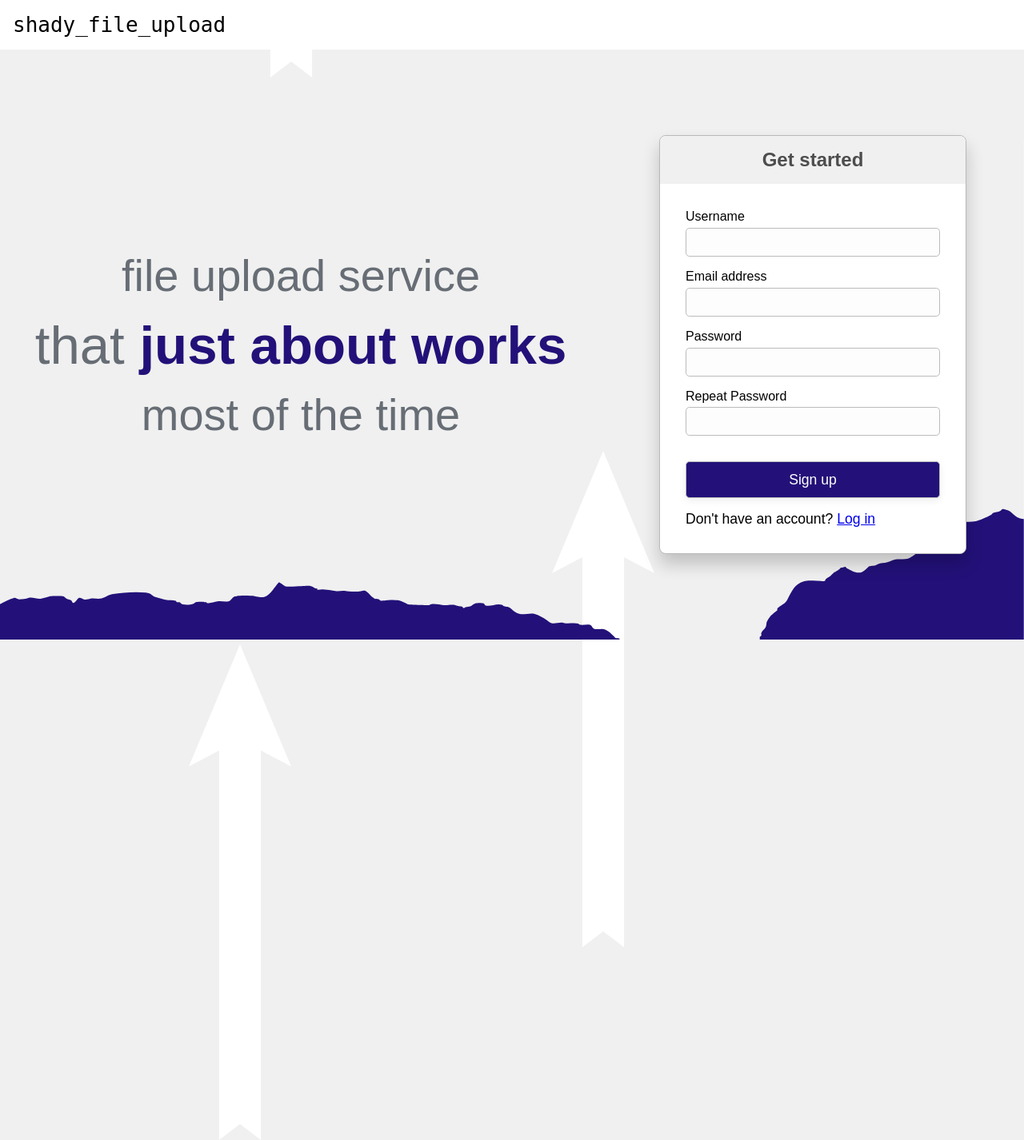
After one commit to alexvitkov/india, a PHP site: page /index.html in a window 1280 px wide. The commit adds this page. Shown: the whole page at 80% size. Run offline with PHP 8.4, Linux system fonts and the light colour scheme.

Commit message:
register and login looks ok

```diff
--- a/css/style.css
+++ b/css/style.css
@@ -161,6 +161,7 @@ input[type=submit] {
 	box-shadow: 0 0.2rem 0.6rem #eee;
 	background: #231179;
 	color: white;
+	outline: none;
 }
 
 input:focus,
--- /dev/null
+++ b/index.html
@@ -0,0 +1,65 @@
+<!DOCTYPE html>
+<html>
+	<head>
+		<meta charset="utf-8">
+		<title>shady file upload</title>
+		<link rel="stylesheet" type="text/css" href="css/style.css">
+	</head>
+
+	<body>
+		<div class="overlay" style="height: 100%;">
+			<div class="vert2">
+				<div id="header">
+					<p class="logo">shady_file_upload</p>
+				</div>
+
+				<div id="page">
+					<div id="hero" class="overlay">
+						<div id="arrows">
+							<img src="svg/arrow.svg" id="protoarrow" style="display: none">
+						</div>
+
+						<div class="vcenter">
+							<p>file upload service</p>
+							<p class="big">that <span class="blue">just about works</span></p>
+							<p>most of the time</p>
+						</div>
+					</div>
+
+					<div class="vcenter">
+						<form name="hero_form" action="/php/register.php" method="post" onsubmit="return validate_hero_form()">
+							<h2>Get started</h2>
+							<div class="content">
+								<p>Username</p>
+								<input type="text" id="username" name="username">
+								<p id="username-length-error" class="hero_form_error" hidden>Please specify a username</p>
+
+								<p>Email address</p>
+								<input type="text" id="email" name="email">
+								<p id="email-error" class="hero_form_error" hidden>Invalid email address</p>
+
+								<p>Password</p>
+								<input type="password" id="password" name="password">
+								<p id="password-length-error" class="hero_form_error" hidden>Please provide a password</p>
+
+								<p>Repeat Password</p>
+								<input type="password" id="password2" name="password2">
+								<p id="password-match-error" class="hero_form_error" hidden>Passwords didn't match</p>
+								<input type="submit" value="Sign up">
+								<p style="font-size: 1.1em;">Don't have an account? <a href="login.html">Log in</a>
+							</div>
+						</form>
+					</div>
+
+
+				</div>
+			</div>
+
+			<img src="svg/bottom.svg" class="bgbottom">
+		</div>
+
+		<script src="js/arrows.js"></script>
+		<script src="js/validate_hero.js"></script>
+
+	</body>
+	<html>
--- a/js/arrows.js
+++ b/js/arrows.js
@@ -20,7 +20,7 @@ function make_arrow() {
 	setTimeout(make_arrow, delay);
 	setTimeout(() => {
 		svg.remove();
-		arrows.remove(ob);
+		arrows.shift();
 	}, lifetime);
 }
 
--- a/js/validate_hero.js
+++ b/js/validate_hero.js
@@ -7,6 +7,20 @@ function clear_hero_errors()
 	{
 		errors[i].hidden = true;
 	}
+}
+function validate_hero_login_form()
+{
+			var username=document.forms["hero_form"]["username"].value;
+			var flag=true;
+			clear_hero_errors();
+
+			if(username.length==0)
+			{
+				document.getElementById("username-length-error").hidden=false;
+				flag=false;
+			}
+			document.activeElement.blur();
+			return flag;
 }
 function validate_hero_form()
 {
@@ -28,16 +42,17 @@ function validate_hero_form()
 				document.getElementById("email-error").hidden=false;
 				flag=false;
 			}
+			if(password.length==0)
+			{
+				document.getElementById("password-length-error").hidden=false;
+				flag=false;
+			}
 			if(password !== password2)
 			{
-				document.getElementById("password-error").hidden=false;
+				document.getElementById("password-match-error").hidden=false;
 				flag=false;
 			}
-
-			if(flag)
-			{
-				document.getElementById("success").hidden=false;
-			}
+			document.activeElement.blur();
 			return flag;
 
 }
--- a/register.php
+++ b/php/register.php
@@ -1,7 +1,7 @@
 <?php
-require_once "php/database.php";
-require_once "php/misc.php";
-require_once "php/configuration.php";
+require_once "database.php";
+require_once "misc.php";
+require_once "configuration.php";
 
 $username=$_POST["username"];
 $password=$_POST["password"];
```
Also changed, not shown: login.html (renamed from index.php, +5 -14 lines), php/database.php (+13 -12 lines), php/login.php (added, +25 -0 lines), 1 other file.
